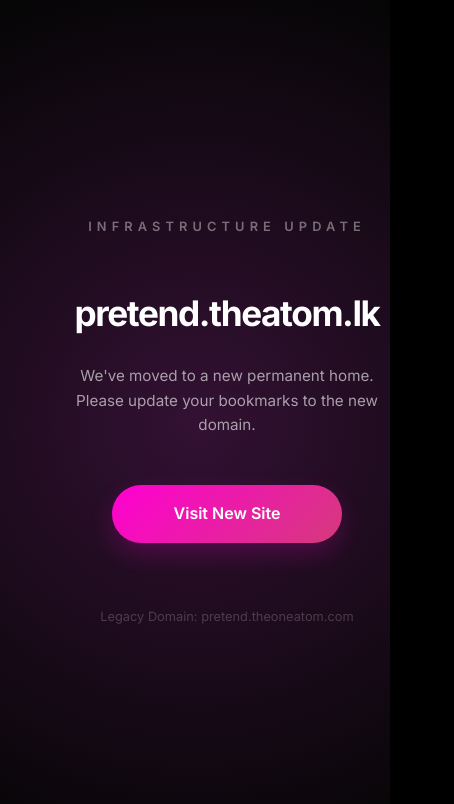
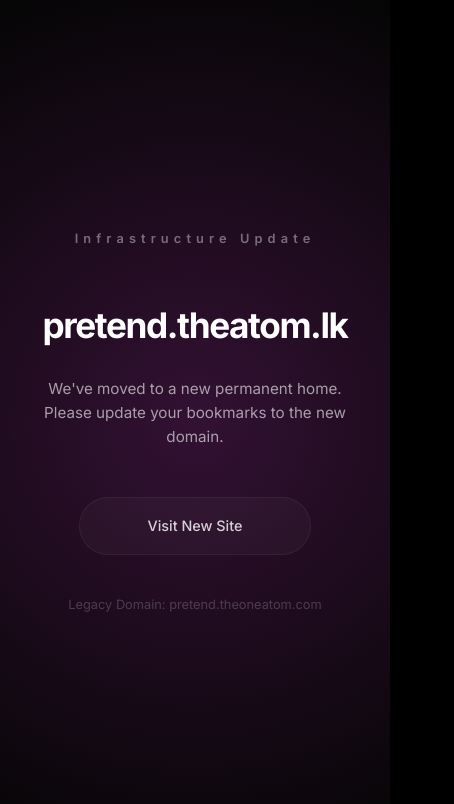
Before and after one commit to zakisheriff/Pretend-Game, a React (Vite) app: page / in a window 390 px wide. Shown: the top 804 px of the page, 454 px wide, since content can reach past the window. Built offline with nearby package versions, Linux system fonts and the light colour scheme.

Commit message:
UI Final: Enhanced mobile centering and simplified subtle design

```diff
--- a/src/index.css
+++ b/src/index.css
@@ -13,19 +13,14 @@ html, body {
   margin: 0;
   padding: 0;
   height: 100%;
-  width: 100%;
-  background-color: #050505;
 }
 
 #root {
-  height: 100%;
+  display: grid;
+  place-items: center;
+  min-height: 100dvh; /* Use dynamic viewport height for mobile */
   width: 100%;
-  display: flex;
-  flex-direction: column;
-  align-items: center;
-  justify-content: center;
   text-align: center;
-  /* Radiant background (vibrant magenta for Pretend) */
   background: radial-gradient(circle at center, #331133 0%, #050505 100%);
 }
 
@@ -33,16 +28,14 @@ html, body {
   display: flex;
   flex-direction: column;
   align-items: center;
-  justify-content: center;
-  padding: 2rem;
+  padding: 2rem 1rem;
   width: 100%;
-  margin: 0 auto;
+  max-width: 500px;
 }
 
 .subtext {
   font-size: 0.8rem;
   color: rgba(255, 255, 255, 0.4);
-  text-transform: uppercase;
   letter-spacing: 0.4em;
   margin-bottom: 1.5rem;
   font-weight: 600;
@@ -65,28 +58,20 @@ html, body {
 
 /* 35px Border Radius Compulsory - Compact Button */
 .redirect-btn {
-  font-size: 1rem;
-  font-weight: 600;
-  color: #ffffff;
+  font-size: 0.9rem;
+  font-weight: 500;
+  color: rgba(255, 255, 255, 0.8);
   text-decoration: none;
-  padding: 1.1rem 2.5rem; /* More compact padding */
+  padding: 0.8rem 2rem;
   border-radius: 35px; /* Compulsory Requirement */
-  background: linear-gradient(135deg, #ff00d2 0%, #d53a7b 100%);
-  transition: all 0.4s cubic-bezier(0.175, 0.885, 0.32, 1.275);
+  background: rgba(255, 255, 255, 0.03);
+  border: 1px solid rgba(255, 255, 255, 0.05);
   display: inline-block;
-  box-shadow: 0 10px 25px rgba(255, 0, 210, 0.2);
-  border: none;
-  min-width: 180px; /* Base width instead of full width */
-}
-
-.redirect-btn:hover {
-  transform: translateY(-5px) scale(1.05);
-  box-shadow: 0 15px 40px rgba(255, 0, 210, 0.4);
-  filter: brightness(1.1);
+  min-width: 160px;
 }
 
 .footer-link {
-  margin-top: 4rem;
+  margin-top: 2.5rem;
   font-size: 0.8rem;
   color: rgba(255, 255, 255, 0.2);
   text-decoration: none;
```
